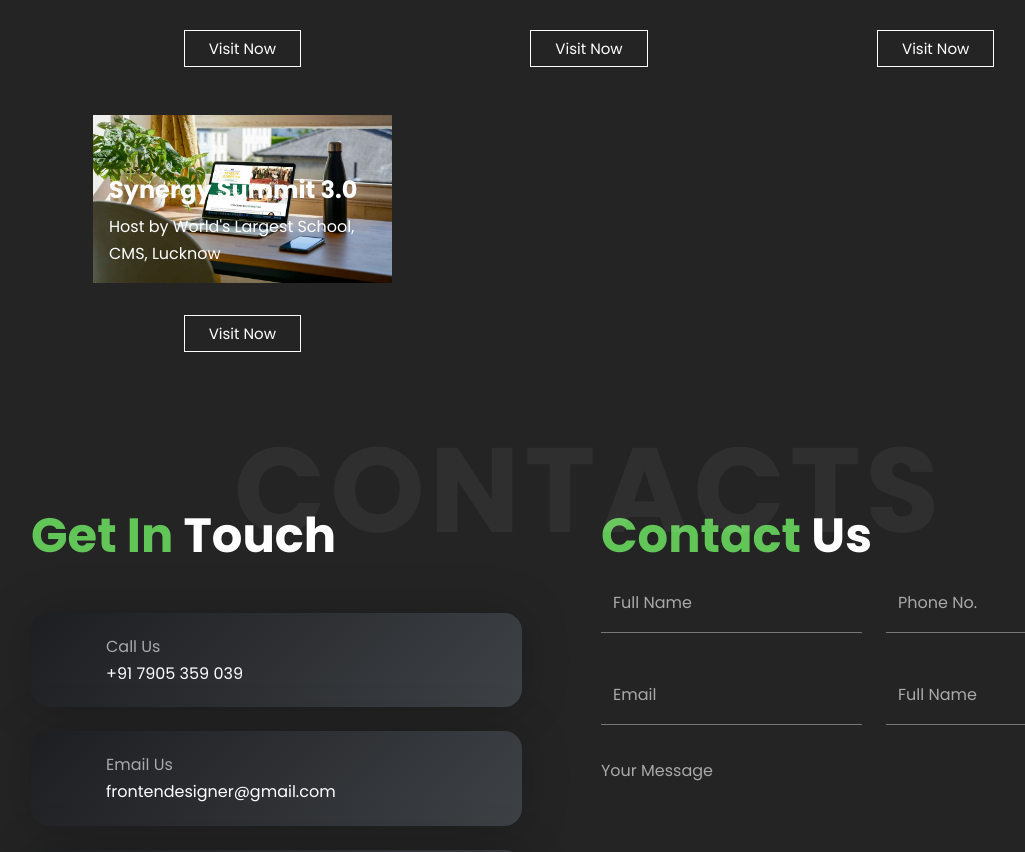
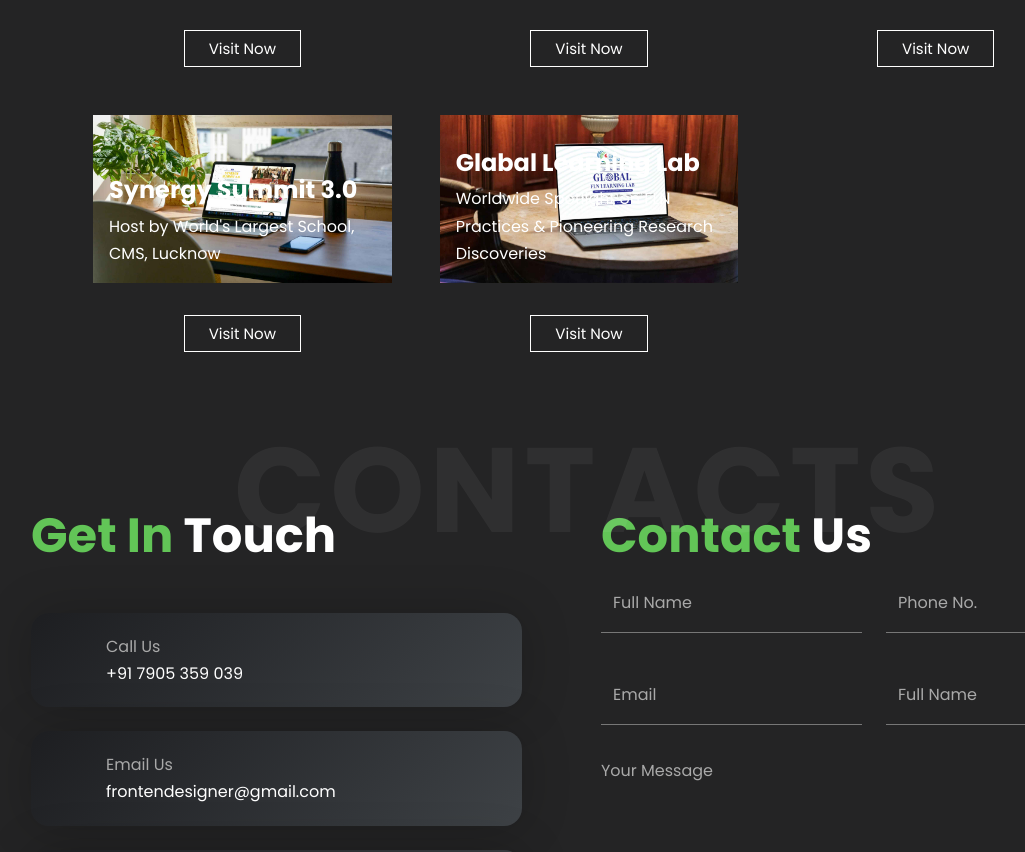
Before and after one commit to vedrockinfo/dummy, a React (Create React App) app: page / in a window 1280 px wide. Shown: the part 3904-4756 px from the top of the page, without its empty margins (51-1076 px from the left). Built offline with nearby package versions, Linux system fonts and the light colour scheme.

Commit message:
profile updated

```diff
--- a/src/components/portfolio/Portfolio.jsx
+++ b/src/components/portfolio/Portfolio.jsx
@@ -19,6 +19,7 @@ import Sky from "../../assets/skyhigh-01.jpg";
 import Global from "../../assets/global.jpg"
 import DeviStatic from "../../assets/devi-static-01.jpg"
 import sunita from "../../assets/sunta-01.jpg"
+import globallearning from "../../assets/global-learning-lab-01.jpg"
 
 
 const MyTabsComponent = () => {
@@ -196,7 +197,21 @@ const MyTabsComponent = () => {
                     </div>
                   </div>
                   <div className="explore">
-                    <a href="https://dignityeducation.org/synergysummit3.0/" target="_blank" rel="noopener noreferrer" className='btn-two'>visit now</a>
+                    <a href="https://globallearninglab.vercel.app/" target="_blank" rel="noopener noreferrer" className='btn-two'>visit now</a>
+                  </div>
+                </div>
+                <div className="projectGrid__Items">
+                  <div className="projectGrid__Projects">
+                    <div className="ss">
+                      <img src={globallearning} alt="" className="img-fluid" loading="lazy" />
+                    </div>
+                    <div className="highlights">
+                      <h2 className="tertiaryHeading">Glabal Learning Lab</h2>
+                      <p>Worldwide Spotlight on FLN Practices & Pioneering Research Discoveries</p>
+                    </div>
+                  </div>
+                  <div className="explore">
+                    <a href="https://globallearninglab.vercel.app/" target="_blank" rel="noopener noreferrer" className='btn-two'>visit now</a>
                   </div>
                 </div>
               </div>
@@ -217,20 +232,6 @@ const MyTabsComponent = () => {
                   </div>
                   <div className="explore">
                     <a href="https://aspyra.com/" target="_blank" rel="noopener noreferrer" className='btn-two'>visit now</a>
-                  </div>
-                </div>
-                <div className="projectGrid__Items">
-                  <div className="projectGrid__Projects">
-                    <div className="ss">
-                      <img src={jtl} alt="" className="img-fluid" loading="lazy" />
-                    </div>
-                    <div className="highlights">
-                      <h2 className="tertiaryHeading">Jack Tars Locker</h2>
-                      <p>Much of my barefoot childhood was spent roaming around the Fremantle waterfront.</p>
-                    </div>
-                  </div>
-                  <div className="explore">
-                    <a href="https://jacktarslocker.com.au/" target="_blank" rel="noopener noreferrer" className='btn-two'>visit now</a>
                   </div>
                 </div>
                 <div className="projectGrid__Items">
@@ -348,7 +349,7 @@ const MyTabsComponent = () => {
                     </div>
                   </div>
                   <div className="explore">
-                    <a href="dignityeducation.org" target="_blank" rel="noopener noreferrer" className='btn-two'>visit now</a>
+                    <a href="https://satoshidx.com/" target="_blank" rel="noopener noreferrer" className='btn-two'>visit now</a>
                   </div>
                 </div>
               </div>
```
Also changed, not shown: src/assets/global-learning-lab-01.jpg (added).
